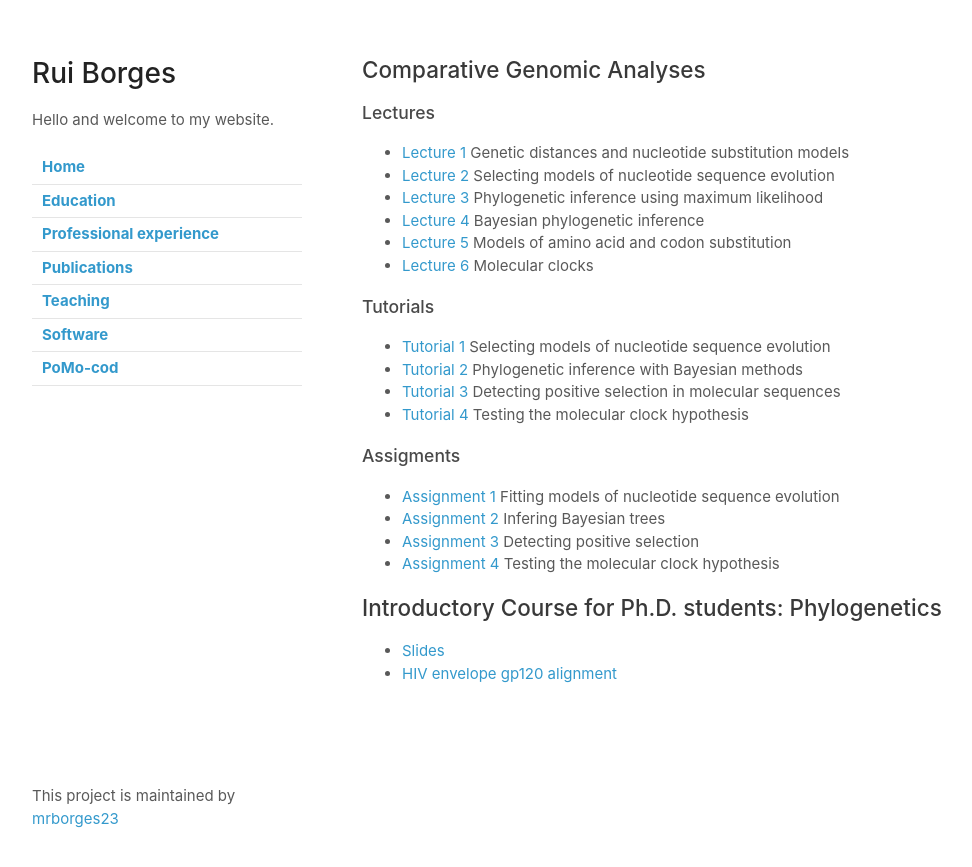
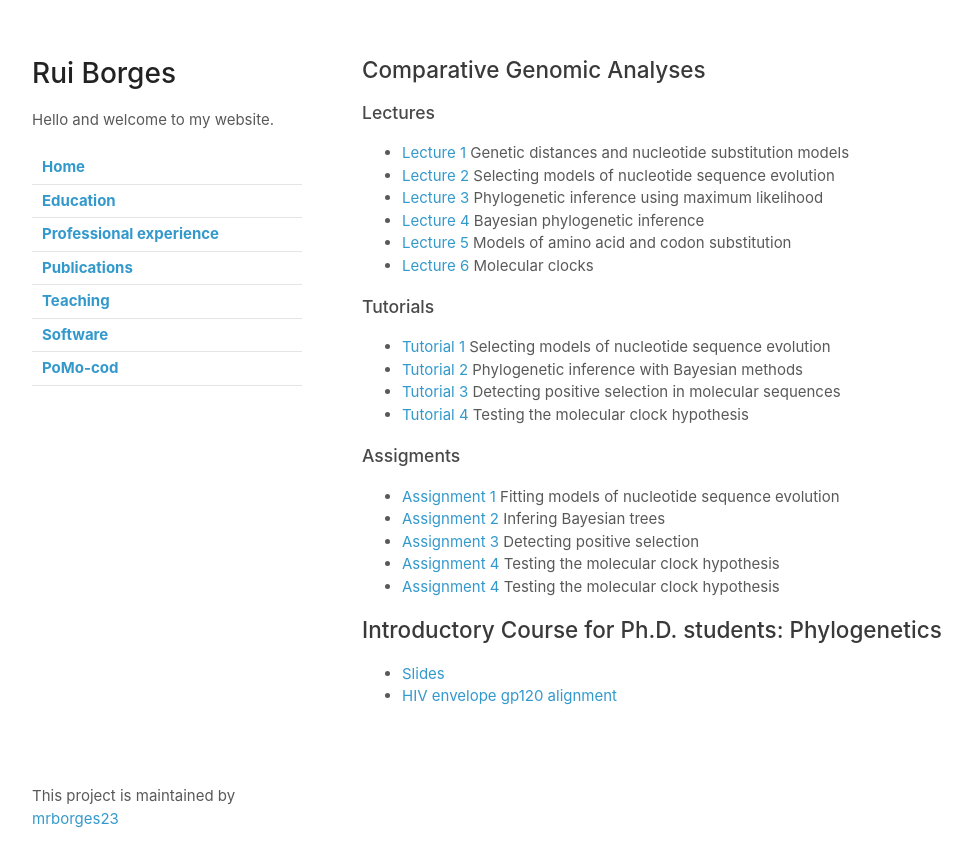
Before and after one commit to mrborges23/mypage.github.io, a Jekyll site: the page built from teaching.md, in a window 1280 px wide. Shown: the top 867 px of the page, without its empty margins (68-1040 px from the left). Built offline with Jekyll 4.4.1, drawn with Linux system fonts in a browser that asks for light colours; our own code applies the rules of GitHub Pages for plain Markdown files.

Commit message:
Update teaching.md

```diff
--- a/teaching.md
+++ b/teaching.md
@@ -19,6 +19,7 @@
 * [Assignment 2](assignment_2.md) Infering Bayesian trees <br/>
 * [Assignment 3](assignment_3.md) Detecting positive selection <br/>
 * [Assignment 4](assignment_4.md) Testing the molecular clock hypothesis
+* [Assignment 4](assignment_5.md) Testing the molecular clock hypothesis
 
 ## Introductory Course for Ph.D. students: Phylogenetics
 
```
